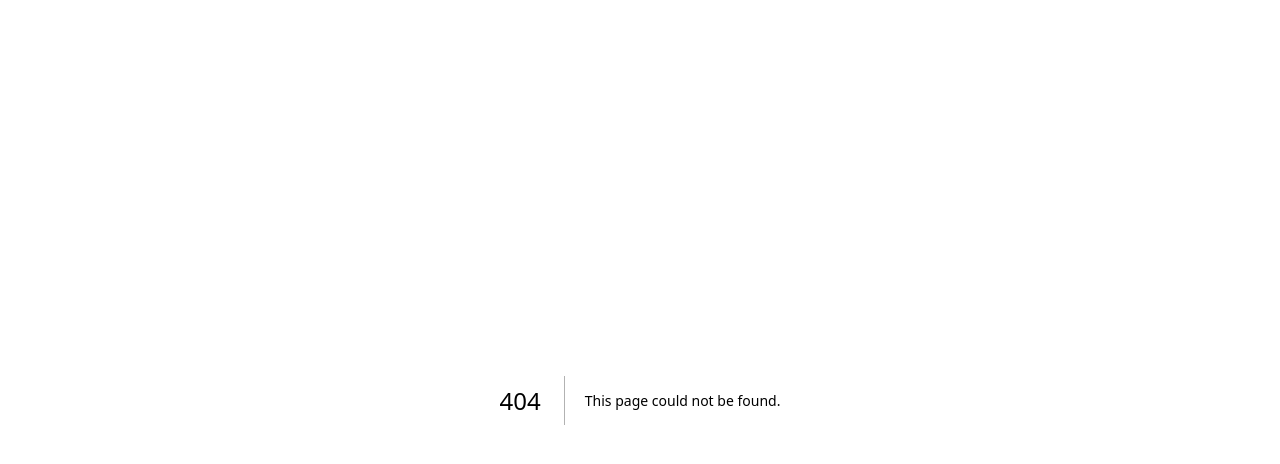
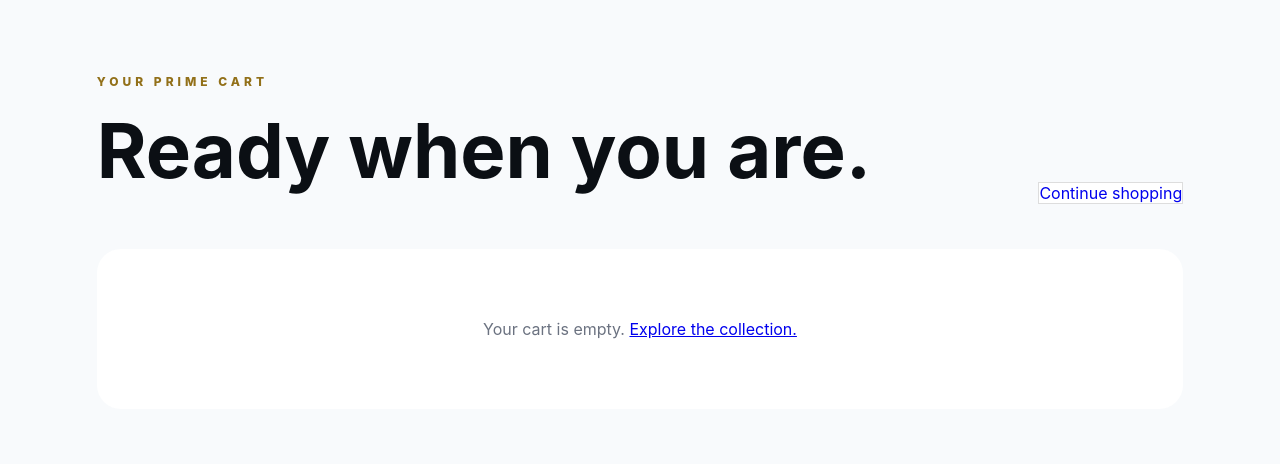
Before and after one commit to chachaprimeofficial-max/cp, a Next.js app in the folder web/: page /cart in a window 1280 px wide. Before the commit this address had no page. Shown: the top 464 px of the page. Built offline with nearby package versions, Linux system fonts and the light colour scheme.

Commit message:
Build customer commerce page web/app/cart/page.tsx

```diff
--- /dev/null
+++ b/web/app/cart/page.tsx
@@ -0,0 +1,4 @@
+'use client';
+import Link from 'next/link'; import { useEffect,useState } from 'react'; import { CartItem,cartTotal,readCart,writeCart } from '../../lib/cart';
+export default function CartPage(){const [items,setItems]=useState<CartItem[]>([]);useEffect(()=>setItems(readCart()),[]);const update=(i:number,d:number)=>{const next=items.map((x,n)=>n===i?{...x,quantity:x.quantity+d}:x).filter(x=>x.quantity>0);setItems(next);writeCart(next)};const total=cartTotal(items);
+return <main className="shop-page"><div className="shop-head"><div><span className="eyebrow">YOUR PRIME CART</span><h1>Ready when you are.</h1></div><Link href="/shop" className="secondary">Continue shopping</Link></div>{!items.length?<div className="empty-state">Your cart is empty. <Link href="/shop">Explore the collection.</Link></div>:<div className="cart-layout"><section className="cart-list">{items.map((item,i)=><div className="cart-row" key={item.productId}><div className="cart-thumb">{item.image?<img src={item.image} alt=""/>:<span>PRIME</span>}</div><div><h2>{item.name}</h2><p>£{item.unitPrice.toFixed(2)}</p><div className="qty"><button onClick={()=>update(i,-1)}>-</button><span>{item.quantity}</span><button onClick={()=>update(i,1)}>+</button></div></div><strong>£{(item.unitPrice*item.quantity).toFixed(2)}</strong></div>)}</section><aside className="summary"><span>ORDER SUMMARY</span><h2>£{total.toFixed(2)}</h2><p>Orders over £100 qualify for free shipping.</p><Link href="/checkout" className="primary">Proceed to checkout</Link></aside></div>}</main>}
```
